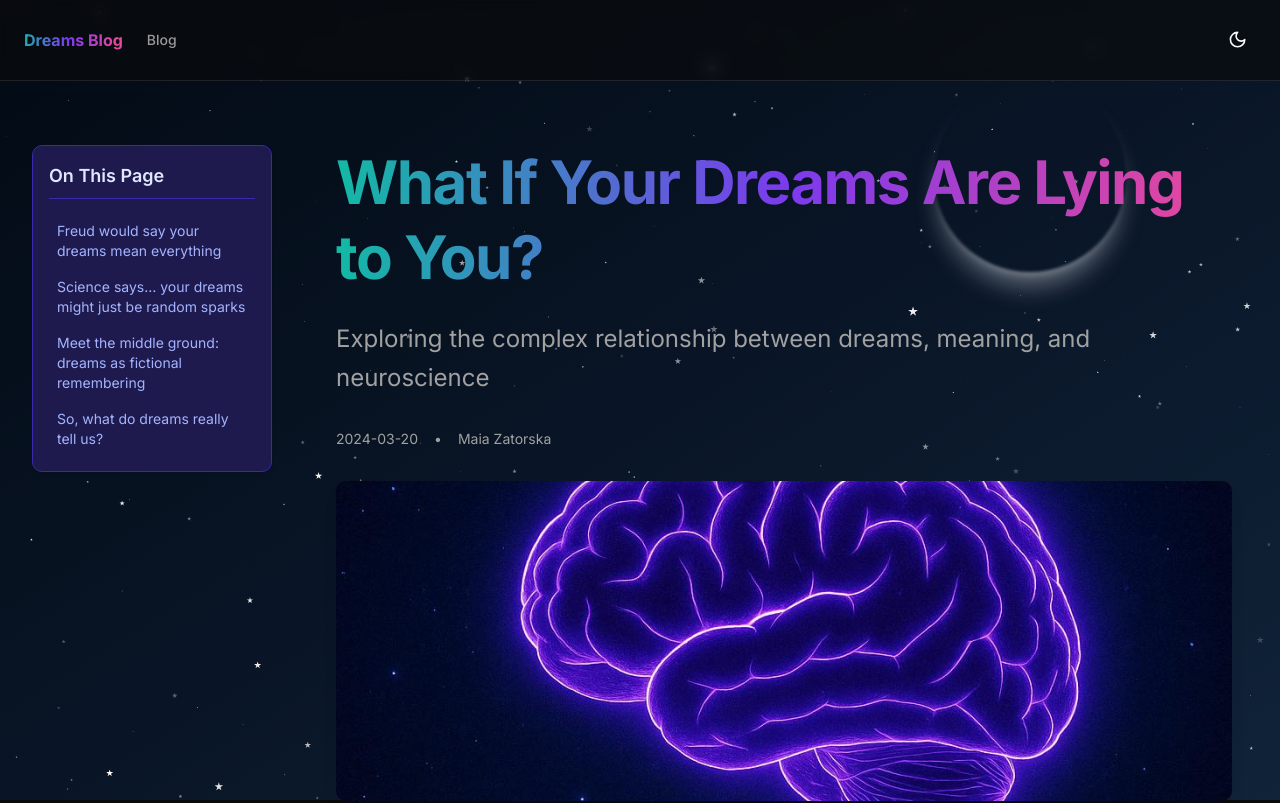
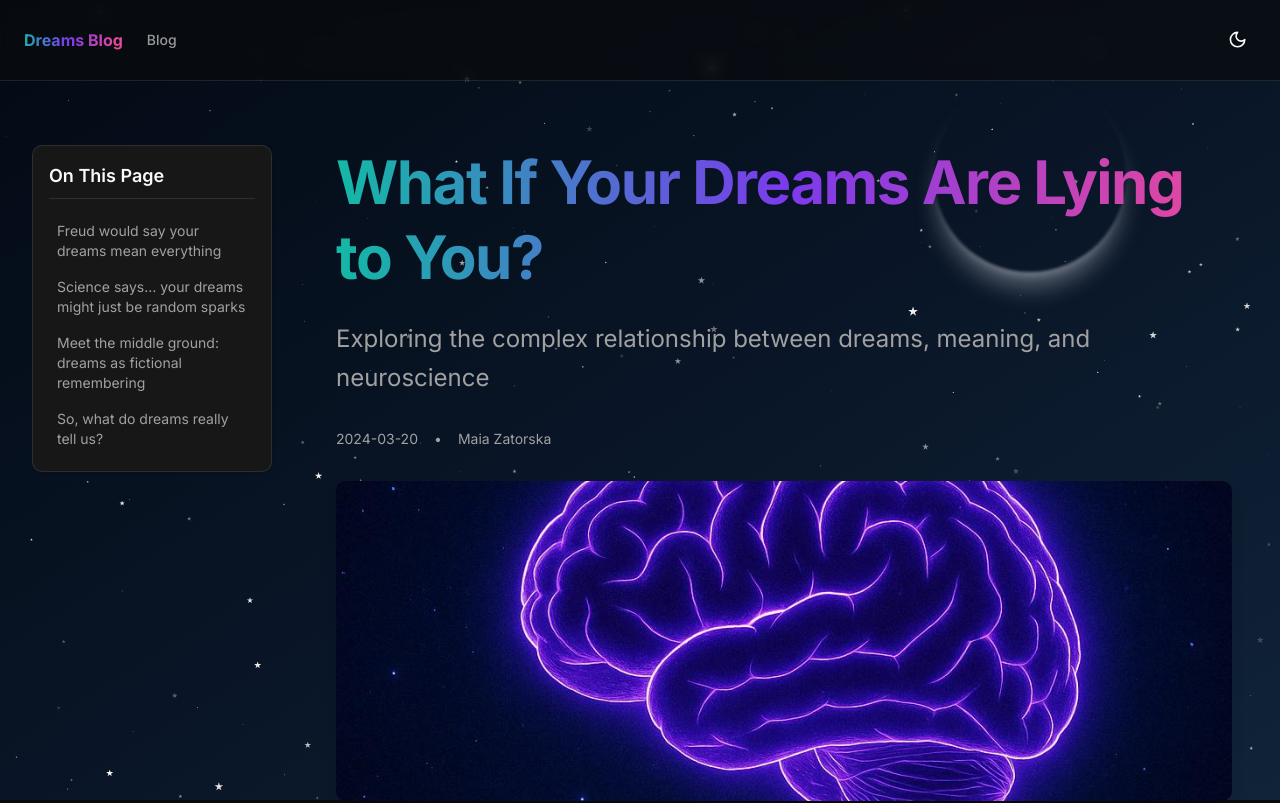
Before and after one commit to wzgatenox/blog-website, a Next.js app: page /blog/what-if-your-dreams-are-lying in a window 1280 px wide. Shown: the top 803 px of the page. Built offline with nearby package versions, Linux system fonts and the light colour scheme.

Commit message:
Refactor BlogPost component to restore generateStaticParams and dynamicParams, simplify props typing by using inline definitions, and remove unnecessary PageProps interface. Update BlogPostClient and TableOfContents components for improved styling and animation effects.

```diff
--- a/src/app/blog/[slug]/page.tsx
+++ b/src/app/blog/[slug]/page.tsx
@@ -7,24 +7,28 @@ import React from "react"
 // Import the new client component
 import { BlogPostClient } from "@/components/BlogPostClient"
 
-// Keep generateStaticParams
+// Restore generateStaticParams
 export function generateStaticParams() {
   return Object.keys(blogPosts).map((slug) => ({
     slug,
   }))
 }
 
-export const dynamicParams = false
+export const dynamicParams = false // Restore dynamicParams
 
-// Define props for the server component if needed (can reuse or simplify)
+// Remove the PageProps interface definition
+/*
 interface PageProps {
-  params: { // No need for Promise here
+  params: {
     slug: string
   }
 }
+*/
 
 // Server Component (Data Fetching)
-export default async function BlogPost({ params }: PageProps) {
+// Use inline type definition for props
+// eslint-disable-next-line @typescript-eslint/no-explicit-any
+export default async function BlogPost({ params }: any) {
   const slug = params.slug;
   const post = blogPosts[slug];
 
--- a/src/components/BlogPostClient.tsx
+++ b/src/components/BlogPostClient.tsx
@@ -3,7 +3,7 @@
 import React, { useState } from "react"
 import Image from "next/image"
 import { TableOfContents, TocEntry } from "@/components/TableOfContents"
-import { Sheet, SheetContent, SheetHeader, SheetTitle, SheetTrigger } from "@/components/ui/sheet"
+import { Sheet, SheetContent, SheetTrigger } from "@/components/ui/sheet"
 import { Menu } from "lucide-react"
 import { Button } from "@/components/ui/button"
 import { AnimatedHeading } from "@/components/AnimatedHeading"
@@ -78,13 +78,7 @@ export function BlogPostClient({ post }: BlogPostClientProps) {
               <span className="sr-only">Open Table of Contents</span>
             </Button>
           </SheetTrigger>
-          <SheetContent
-            side="right"
-            className="w-3/4 sm:w-1/2 overflow-y-auto pt-10 bg-transparent border-none shadow-none"
-          >
-            <SheetHeader className="mb-4">
-              <SheetTitle className="sr-only">Table of Contents</SheetTitle>
-            </SheetHeader>
+          <SheetContent side="right" className="w-3/4 sm:w-1/2 overflow-y-auto pt-10">
             <TableOfContents entries={tocEntries} onLinkClick={() => setIsTocOpen(false)} />
           </SheetContent>
         </Sheet>
--- a/src/components/TableOfContents.tsx
+++ b/src/components/TableOfContents.tsx
@@ -37,27 +37,27 @@ export function TableOfContents({ entries, onLinkClick }: TableOfContentsProps)
   };
 
   return (
-    // Conditional background/text/border for light/dark modes
+    // Use motion.nav for animation
     <motion.nav
-      className="toc p-4 rounded-lg border border-slate-200 dark:border-indigo-800 bg-slate-100 dark:bg-indigo-950 shadow-sm"
+      className="toc p-4 rounded-lg border bg-card text-card-foreground shadow-sm" // Added padding, background, border, shadow
       variants={containerVariants}
       initial="hidden"
       animate="visible"
     >
-      <h3 className="text-lg font-semibold mb-4 border-b pb-2 border-slate-200 dark:border-indigo-800 text-slate-900 dark:text-indigo-100">On This Page</h3>
+      <h3 className="text-lg font-semibold mb-4 border-b pb-2">On This Page</h3> {/* Added border-bottom */}
       <ol className="space-y-1 text-sm list-none pl-0">
         {entries.map((entry) => (
+          // Animate each list item
           <motion.li
             key={entry.id}
             variants={itemVariants}
-            className="rounded transition-colors duration-150"
-            // Accent hover should adapt to light/dark automatically via CSS variables
-            whileHover={{ backgroundColor: 'hsl(var(--accent))' }}
+            className="rounded transition-colors duration-150" // Base styling for hover
+            whileHover={{ backgroundColor: 'hsl(var(--accent))' }} // Hover effect using motion
           >
             <a
               href={`#${entry.id}`}
-              onClick={onLinkClick}
-              className="block px-2 py-1.5 text-slate-700 hover:text-slate-900 dark:text-indigo-300 dark:hover:text-indigo-100"
+              onClick={onLinkClick} // Call the callback on click
+              className="block px-2 py-1.5 text-muted-foreground hover:text-foreground"
             >
               {entry.text}
             </a>
```
